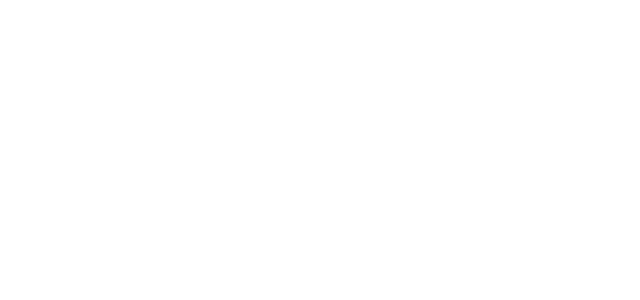
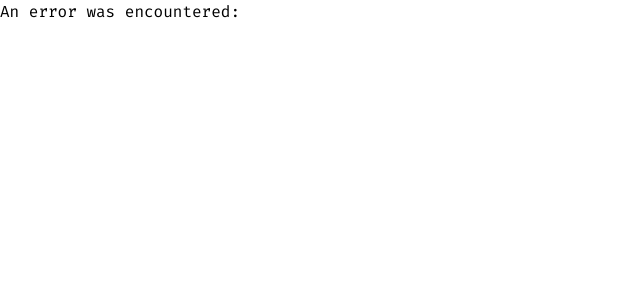
Before and after one commit to worlds-best-team/Papyrust-react, a React (Vite) app: page /error in a window 1280 px wide. Before the commit this address had no page. Shown: the top 300 px of the page, without its empty margins (0-640 px from the left). Built offline with nearby package versions, Linux system fonts and the light colour scheme.

Commit message:
Push for WW
Co-authored-by: Stuti Pradhan <StutiPradhan@users.noreply.github.com>

```diff
--- a/package.json
+++ b/package.json
@@ -11,6 +11,7 @@
   },
   "dependencies": {
     "@react-oauth/google": "^0.12.1",
+    "axios": "^1.6.8",
     "react": "^18.2.0",
     "react-dom": "^18.2.0",
     "react-router-dom": "^6.22.3",
--- a/src/App.tsx
+++ b/src/App.tsx
@@ -2,6 +2,7 @@ import { Route, Routes } from "react-router-dom";
 import LoginPage from "./pages/Login";
 import LoginSuccessful from "./pages/LoginSuccessful";
 import HomePage from "./pages/Home";
+import ErrorPage from "./pages/Error";
 
 function App() {
   return (
@@ -10,6 +11,7 @@ function App() {
         <Route path='/login' element={<LoginPage />} />
         <Route path='/login-successful' element={<LoginSuccessful />} />
         <Route path='/home' element={<HomePage />} />
+        <Route path='/error' element={<ErrorPage />} />
       </Routes>
     </>
   );
--- /dev/null
+++ b/src/pages/Error.tsx
@@ -0,0 +1,12 @@
+import { useLocation } from "react-router-dom";
+
+function ErrorPage() {
+    const location = useLocation();
+    const searchParams = new URLSearchParams(location.search);
+
+  return (
+    <div className="fixed top-0 left-0 h-full w-full">An error was encountered: {searchParams.get("e")}</div>
+  )
+}
+
+export default ErrorPage
--- a/src/pages/Login.tsx
+++ b/src/pages/Login.tsx
@@ -1,4 +1,5 @@
 import { GoogleLogin } from "@react-oauth/google";
+import axios from "axios";
 import { useEffect, useState } from "react";
 import { TypeAnimation } from "react-type-animation";
 
@@ -39,19 +40,12 @@ function LoginPage() {
           {showGoogleLogin && (
             <GoogleLogin
               onSuccess={async (credentialResponse) => {
-                fetch(
-                  `http://localhost:3000/login`,
-                  {
-                    headers: {
-                        "Content-Type": "application/json",
-                    },
-                    method: "post",
-                    body: JSON.stringify({
-                        credential: credentialResponse.credential
-                    })
-                  }
-                )
-                  .then(async (res) => console.log(await res.text()))
+                console.log(credentialResponse);
+                axios
+                  .post(`http://localhost:3000/login`, {
+                    credential:credentialResponse.credential
+                })
+                  .then(async (res) => console.log(res.data))
                   .catch((err) => console.log(err));
               }}
               onError={() => {
@@ -59,8 +53,8 @@ function LoginPage() {
               }}
               theme='filled_black'
               locale='or'
-              ux_mode="redirect"
-              login_uri="http://localhost:3000/login"
+              ux_mode='redirect'
+              login_uri='http://localhost:3000/login'
             />
           )}
         </div>
```
Also changed, not shown: 1 other file (tests, documents, lock files or other folders).
